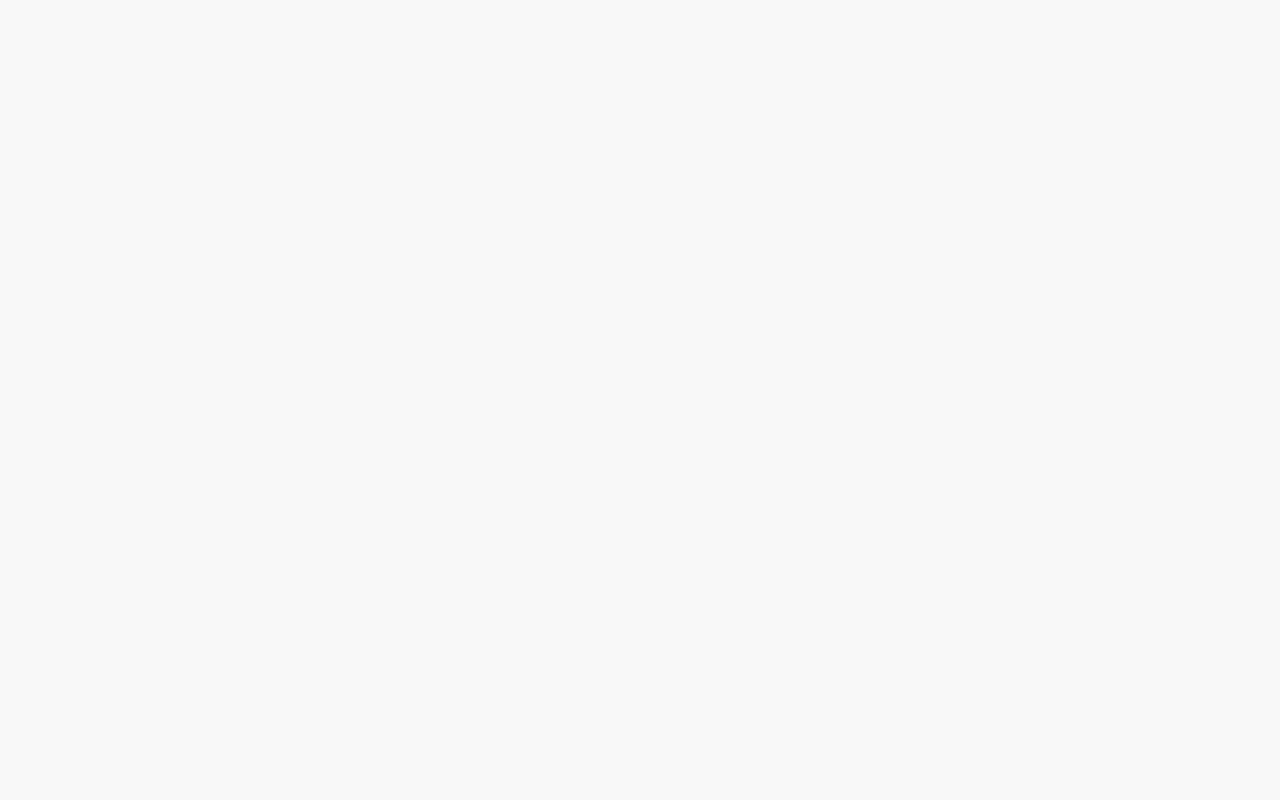
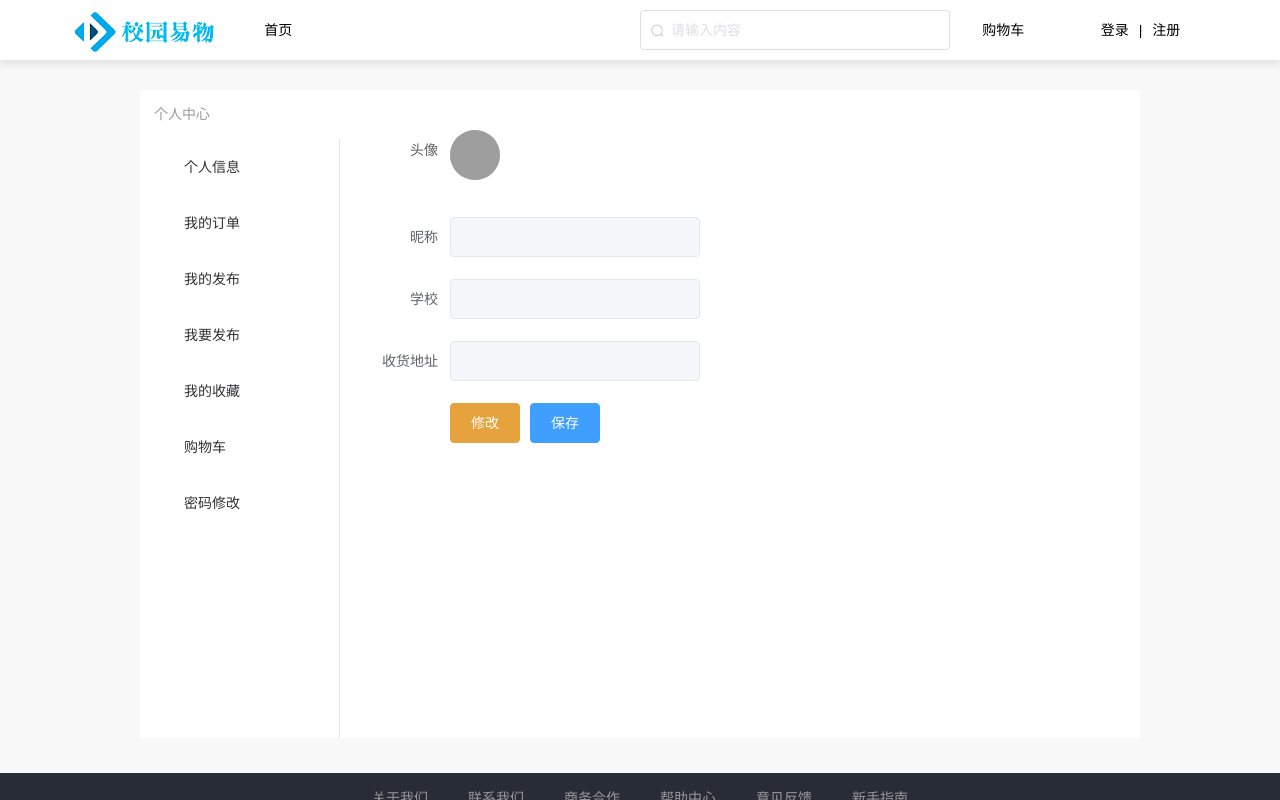
Before and after one commit to xyyojl/campus_trade, a Vue app: page /user_info in a window 1280 px wide. Built offline with nearby package versions, Linux system fonts and the light colour scheme; grey boxes are pictures that could not be loaded.

Commit message:
完成个人中心页面的个人信息和我的订单模块的实现

```diff
--- /dev/null
+++ b/src/components/UserInfo.vue
@@ -0,0 +1,118 @@
+<template>
+  <div class="user-info">
+    <Header />
+    <div class="content">
+      <div class="content-left">
+        <h3 class="title">个人中心</h3>
+        <el-menu style="min-height:600px;">
+          <el-menu-item :index="index.toString()" v-for="(item,index) in menu" :key="index" @click="change(item.name)">
+            <span slot="title">{{item.value}}</span>
+          </el-menu-item>
+        </el-menu>
+      </div>
+      <Content :name="currentName"></Content>
+    </div>
+    <Footer />
+  </div>
+</template>
+
+<script>
+import Header from "./common/Header";
+import Footer from "./common/Footer";
+import Content from "./common/Content";
+
+export default {
+  name: "UserInfo",
+  components: {
+    Header,
+    Footer,
+    Content
+  },
+  data() {
+    return {
+      menu: [
+        {
+          name: "user_info",
+          value: "个人信息"
+        },
+        {
+          name: "my_order",
+          value: "我的订单"
+        },
+        {
+          name: "my_publish",
+          value: "我的发布"
+        },
+        {
+          name: "publish",
+          value: "我要发布"
+        },
+        {
+          name: "collect",
+          value: "我的收藏"
+        },
+        {
+          name: "cart",
+          value: "购物车"
+        },
+        {
+          name: "password",
+          value: "密码修改"
+        }
+      ],
+      formLabelAlign: {
+        name: "",
+        school: "",
+        address: ""
+      },
+      imageUrl: "https://api.youzixy.com/public/uploads/avatar/default3.png",
+      disabled: true,
+      currentName: 'user_info'
+    };
+  },
+  methods: {
+    change(val) {
+      this.currentName = val;
+    }
+  }
+};
+</script>
+
+
+<style lang="scss" scoped>
+.content {
+  width: 1000px;
+  margin: 30px auto;
+  background: #fff;
+  min-height: 600px;
+  display: flex;
+  .content-left {
+    width: 200px;
+    min-height: 600px;
+    text-indent: 2em;
+    .title {
+      height: 48px;
+      line-height: 48px;
+      font-size: 14px;
+      padding-left: 1em;
+      text-indent: 0;
+      color: #999;
+      font-weight: normal;
+    }
+  }
+  /* .content-box {
+    min-height: 600px;
+    width: 760px;
+    padding-left: 30px;
+    .el-form {
+      margin-top: 40px;
+      .el-input {
+        width: 250px;
+      }
+    }
+    .function-buttons{
+      margin-left: 80px;
+    }
+  } */
+}
+</style>
--- /dev/null
+++ b/src/components/common/Content.vue
@@ -0,0 +1,133 @@
+<template>
+  <div class="content-container">
+    <div class="content-box" v-show="name === 'user_info' " style="padding-left: 30px;">
+      <el-form label-width="80px" :model="formLabelAlign" :disabled="disabled">
+        <el-form-item label="头像">
+          <el-upload
+            class="avatar-uploader"
+            action="https://jsonplaceholder.typicode.com/posts/"
+            :show-file-list="false"
+            :on-success="handleAvatarSuccess"
+          >
+            <el-avatar v-if="imageUrl" :src="imageUrl" class="avatar" :size="50"></el-avatar>
+            <i v-else class="el-icon-plus avatar-uploader-icon"></i>
+          </el-upload>
+        </el-form-item>
+        <el-form-item label="昵称">
+          <el-input v-model="formLabelAlign.name"></el-input>
+        </el-form-item>
+        <el-form-item label="学校">
+          <el-input v-model="formLabelAlign.school"></el-input>
+        </el-form-item>
+        <el-form-item label="收货地址">
+          <el-input v-model="formLabelAlign.address"></el-input>
+        </el-form-item>
+      </el-form>
+      <div class="function-buttons">
+        <el-button type="warning" @click="alter">修改</el-button>
+        <el-button type="primary" @click="save">保存</el-button>
+      </div>
+    </div>
+    <div class="content-box" v-show="name === 'my_order' ">
+      <h3 class="title">交易订单</h3>
+      <div class="order-box" v-if="value">
+        <el-table :data="tableData" border style="width: 100%;margin-left: 20px;margin-top: 10px;">
+          <el-table-column prop="imageUrl" label="图片">
+            <template slot-scope="scope">
+              <img :src="scope.row.imageUrl" alt style="width: 120px;" />
+            </template>
+          </el-table-column>
+          <el-table-column prop="status" label="状态"></el-table-column>
+          <el-table-column prop="price" label="价格"></el-table-column>
+          <el-table-column prop="date" label="日期"></el-table-column>
+          <el-table-column label="操作">
+            <template slot-scope="scope">
+              <el-button size="mini" type="danger" @click="handleDelete(scope.$index, scope.row)">删除</el-button>
+            </template>
+          </el-table-column>
+        </el-table>
+      </div>
+      <div class="no-content" v-else>暂无订单</div>
+    </div>
+  </div>
+</template>
+
+<script>
+export default {
+  name: "Content",
+  props: {
+    name: {
+      type: String,
+      required: true,
+      default: "user_info"
+    }
+  },
+  components: {},
+  data() {
+    return {
+      formLabelAlign: {
+        name: "",
+        school: "",
+        address: ""
+      },
+      imageUrl: "https://api.youzixy.com/public/uploads/avatar/default3.png",
+      disabled: true,
+      value: true,
+      tableData: [
+        {
+          imageUrl:
+            "https://api.youzixy.com/public/uploads/attach/2020/01/09/5e167752ca073.jpg",
+          status: "未发货",
+          price: "￥89.0",
+          date: "2020-02-02"
+        }
+      ]
+    };
+  },
+  methods: {
+    handleAvatarSuccess(res, file) {
+      this.imageUrl = URL.createObjectURL(file.raw);
+    },
+    alter() {
+      this.disabled = false;
+    },
+    save() {
+      alert("正在处理中");
+      this.disabled = true;
+    },
+    handleDelete(index, row) {
+      alert("删除");
+      console.log(index, row);
+    }
+  }
+};
+</script>
+
+
+<style lang="scss" scoped>
+.content-box {
+  min-height: 600px;
+  width: 760px;
+  .el-form {
+    margin-top: 40px;
+    .el-input {
+      width: 250px;
+    }
+  }
+  .function-buttons {
+    margin-left: 80px;
+  }
+
+  .title {
+    line-height: 32px;
+    color: #999;
+    padding-left: 20px;
+    margin: 5px 0;
+  }
+  .no-content {
+    text-align: center;
+    color: #c5c8ce;
+    font-size: 18px;
+  }
+}
+</style>
--- a/src/router/index.js
+++ b/src/router/index.js
@@ -6,6 +6,7 @@ import Home from '../components/Home'
 import Login from '../components/Login'
 import Register from '../components/Register'
 import GoodDetail from '../components/GoodDetail'
+import UserInfo from '../components/UserInfo'
 
 Vue.use(Router);
 
@@ -34,5 +35,10 @@ export default new Router({
             path: '/good_detail',
             component: GoodDetail
         },
+        {
+            name: 'UserInfo',
+            path: '/user_info',
+            component: UserInfo
+        },
     ]
 })
```
